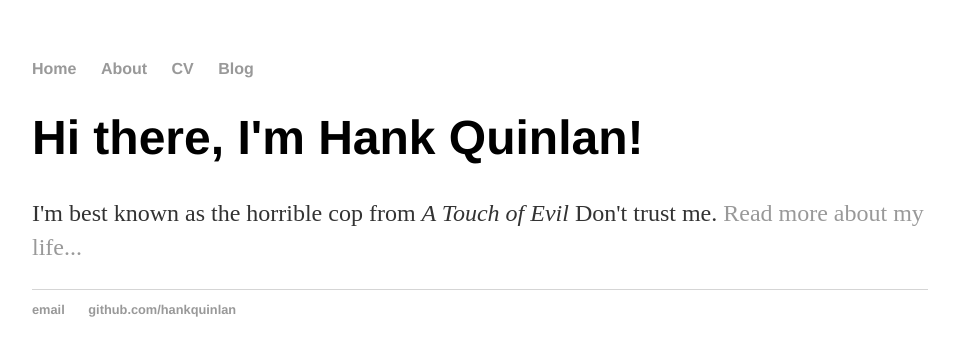
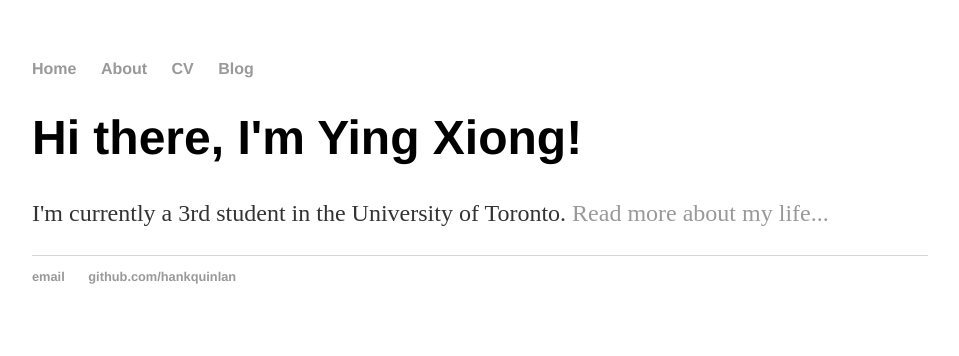
Before and after one commit to xiongy15/xiongy15.github.io, a Jekyll site: the page built from index.html, in a window 1280 px wide. Shown: the top 356 px of the page, without its empty margins (160-1119 px from the left). Built offline with Jekyll 4.4.1, drawn with Linux system fonts in a browser that asks for light colours.

Commit message:
Update index.html

```diff
--- a/index.html
+++ b/index.html
@@ -1,8 +1,8 @@
 ---
 layout: default
-title: Hank Quinlan, Horrible Cop
+title: Ying Xiong
 ---
 <div class="blurb">
-	<h1>Hi there, I'm Hank Quinlan!</h1>
-	<p>I'm best known as the horrible cop from <em>A Touch of Evil</em> Don't trust me. <a href="/about">Read more about my life...</a></p>
+	<h1>Hi there, I'm Ying Xiong!</h1>
+	<p>I'm currently a 3rd student in the University of Toronto. <a href="/about">Read more about my life...</a></p>
 </div><!-- /.blurb -->
```
